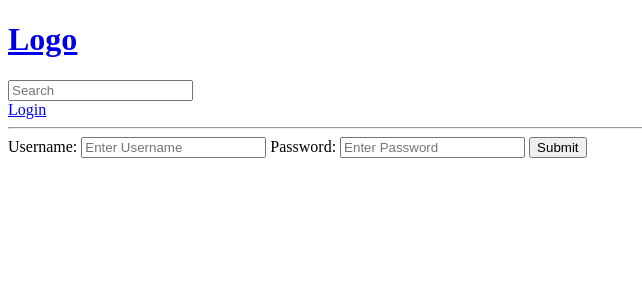
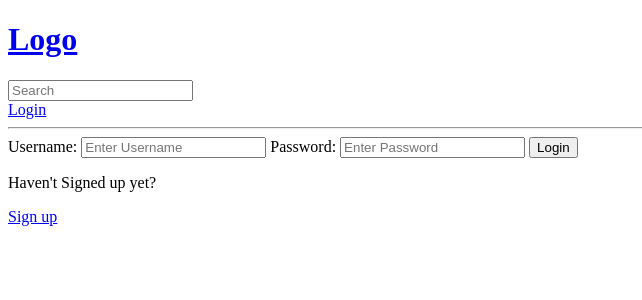
Before and after one commit to tahmidabir/studybud, a Django app: page /login/ in a window 1280 px wide. Shown: the top 300 px of the page, without its empty margins (0-642 px from the left). Run offline with Django 4.2, Linux system fonts and the light colour scheme.

Commit message:
added user registration using built in Userregistraion

```diff
--- a/base/templates/base/login_register.html
+++ b/base/templates/base/login_register.html
@@ -2,6 +2,7 @@
 
 {%block content%}
 
+{% if page == 'login' %}
 <div>
     <form method="POST" action="">
         {% csrf_token %}
@@ -11,11 +12,30 @@
         <labe>Password:</labe>
         <input type="password" name="password" placeholder="Enter Password" />
 
-        <input type="submit" vale="" />
+        <input type="submit" value="Login" />
 
-
+    <p>Haven't Signed up yet?</p>
+        <a href="{% url 'register' %}">Sign up</a>
     </form>
 
 </div>
 
+
+{% else %}
+<!--registration button-->
+<div>
+    <form method="POST" action="">
+        {% csrf_token %}
+        {{form.as_p}}
+
+        <input type="submit" value="Register" />
+
+
+    </form>
+    <p>Already Signed up yet?</p>
+        <a href="{% url 'login' %}">login</a>
+</div>
+
+{% endif%}
+
 {% endblock content%}
--- a/base/urls.py
+++ b/base/urls.py
@@ -6,6 +6,7 @@ from . import views
 urlpatterns = [
     path('login/',views.loginPage,name="login"),
     path('logout/',views.logoutUser,name="logout"),
+    path('register/',views.registerPage,name="register"),
     path('', views.home, name='home'),
 
     # see information about a specific room passing a dynamic value
--- a/base/views.py
+++ b/base/views.py
@@ -7,10 +7,12 @@ from django.contrib.auth.models import User #built in user
 from django.contrib.auth import authenticate,login,logout
 from .models import Room,Topic
 from .forms import RoomForm #create form
-
+from django.contrib.auth.forms import UserCreationForm
 
 
 def loginPage(request):
+
+    page = 'login'
 
     #login thaka obosthay keo jodi /login e click kore home e pathay dibo
     if request.user.is_authenticated:
@@ -19,7 +21,7 @@ def loginPage(request):
     #password authenticate kortesi
 
     if request.method == 'POST':
-        username = request.POST.get('username')
+        username = request.POST.get('username').lower()
         password = request.POST.get('password')
 
         try:
@@ -36,7 +38,7 @@ def loginPage(request):
         else:
             messages.error(request, 'Username or password does not exist')
 
-    context = {}
+    context = {'page': page}
     return render(request, 'base/login_register.html', context)
 
 def logoutUser(request):
@@ -44,7 +46,22 @@ def logoutUser(request):
     return redirect('home')
 
 
+def registerPage(request):
 
+    form = UserCreationForm()
+
+    if request.method == 'POST':
+        form = UserCreationForm(request.POST)
+        if form.is_valid():
+            user = form.save(commit=False)
+            user.username = user.username.lower()
+            user.save()
+            login(request,user)
+            return redirect('home')
+        else:
+            messages.error(request,'An error occurred during registration')
+
+    return render(request,'base/login_register.html',{'form':form})
 
 
 
--- a/templates/navbar.html
+++ b/templates/navbar.html
@@ -11,6 +11,7 @@
  </form>
 
 {% if request.user.is_authenticated %}
+<p>Hello {{request.user}}</p>
 <a href="{%url 'logout' %}">Logout</a>
 {%else%}
 <a href="{%url 'login' %}">Login</a>
```
Also changed, not shown: db.sqlite3.
